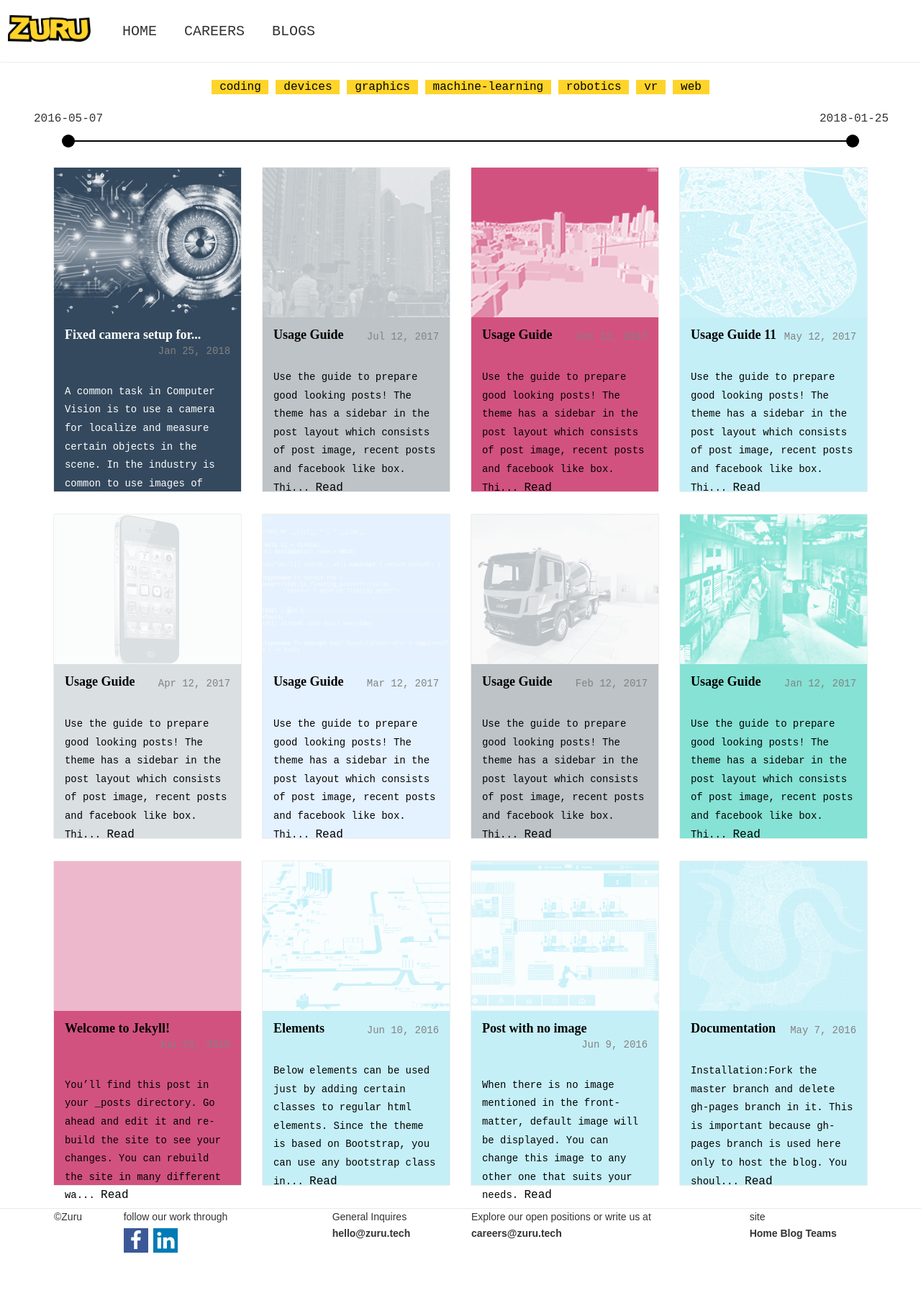
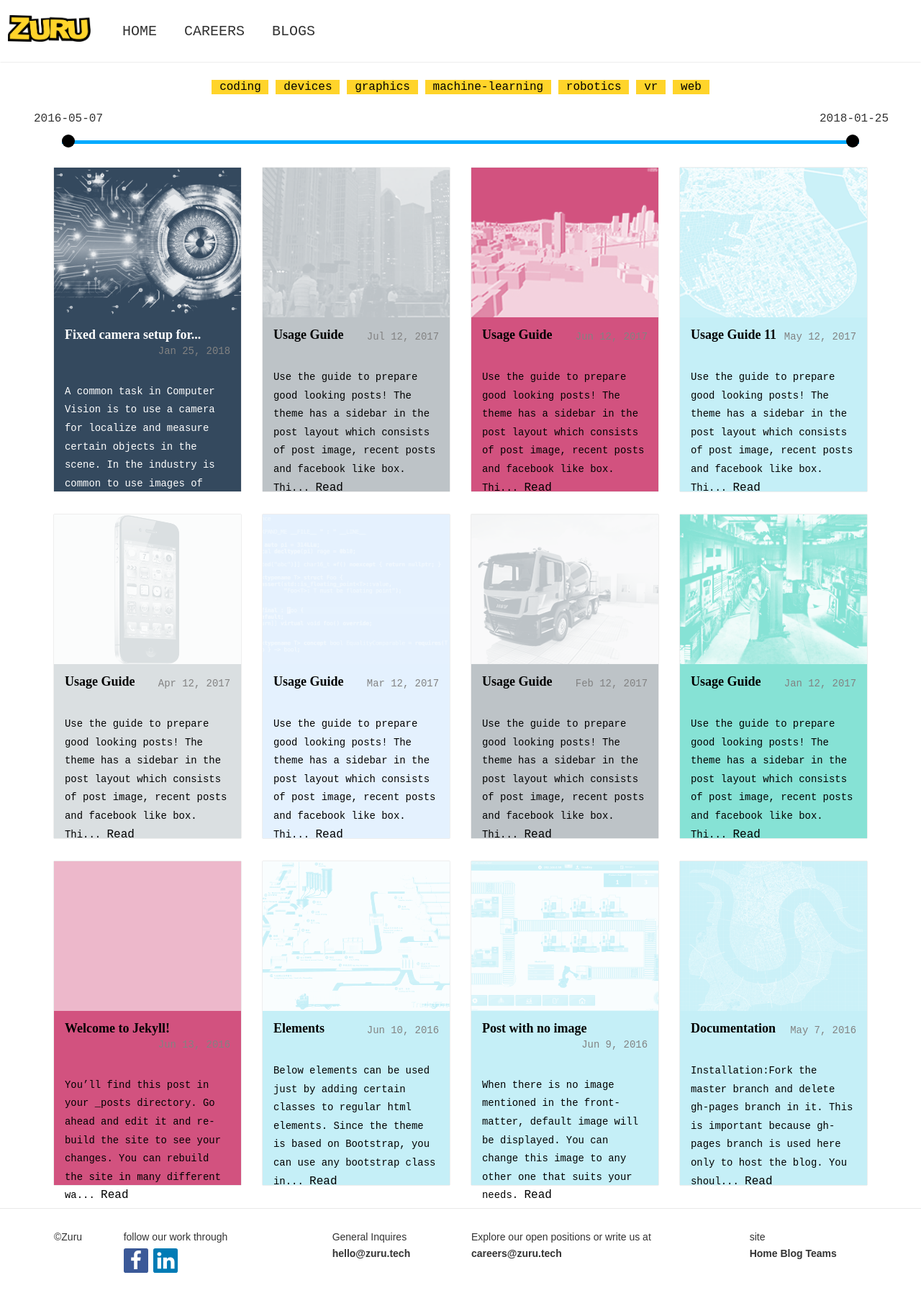
Before and after one commit to Dipen-Dedania/zuru-blog, a Jekyll site: the page built from index.html, in a window 1280 px wide. Shown: the whole page at 72% size. Built offline with Jekyll 4.4.1, drawn with Linux system fonts in a browser that asks for light colours; some web fonts are replaced; before the commit the page ends 1748 px from its top, so only the background shows below that; grey boxes are pictures that could not be loaded.

Commit message:
Styled box-shadow on article and main page, colours on slider-bar

```diff
--- a/_includes/footer.html
+++ b/_includes/footer.html
@@ -19,7 +19,7 @@
             <!--</div>-->
 
         <!--</div>-->
-        <div class="row">
+        <div id="footer" class="row">
             <div class="col-lg-1">
                 ©{{site.copyright.name}}
             </div>
--- a/_sass/_custom.scss
+++ b/_sass/_custom.scss
@@ -126,7 +126,7 @@ section.range-slider {
 .ui-rangeSlider .ui-rangeSlider-innerBar {
   height: 0.1em;
   margin: 0.6em;
-  background: lightgrey;
+  background: black;
 }
 
 .ui-rangeSlider .ui-rangeSlider-handle {
@@ -144,8 +144,8 @@ section.range-slider {
 
 .ui-rangeSlider .ui-rangeSlider-bar {
   margin: 0.1em -0.9em;
-  background: black;
-  height: 0.1em;
+  background: #00AAFF;
+  height: 0.3em;
   margin-top: 0.6em;
   cursor: move;
   cursor: grab;
@@ -377,6 +377,10 @@ input[type=number] {
   border-top-color: transparent;
 }
 
+#footer{
+  padding: 2em 0 2em 0;
+}
+
 .machine-learning > a > .panel {
   background-color: #075036;
   color: #8FFEFF;
@@ -438,7 +442,7 @@ input[type=number] {
   background: aliceblue;
   top: 300px;
   padding: 70px;
-  box-shadow: 6px 6px 11px #333;
+  box-shadow: 0px 30px 27px #333;
 }
 
 .post-container .site-header .header-link-button {
@@ -489,7 +493,7 @@ input[type=number] {
 }
 
 .card .index-anchor .panel:hover {
-  box-shadow: -2px 1px 7px 2px rgba(0, 0, 0, 0.4)
+  box-shadow: -0px 0px 14px 0px rgba(0, 0, 0, 0.4)
 }
 
 .card .index-anchor .panel > img {
@@ -506,6 +510,7 @@ input[type=number] {
   width: 34px;
   text-align: center;
   text-decoration: none;
+  border-radius:0.1em;
 }
 
 .fa:hover {
```
